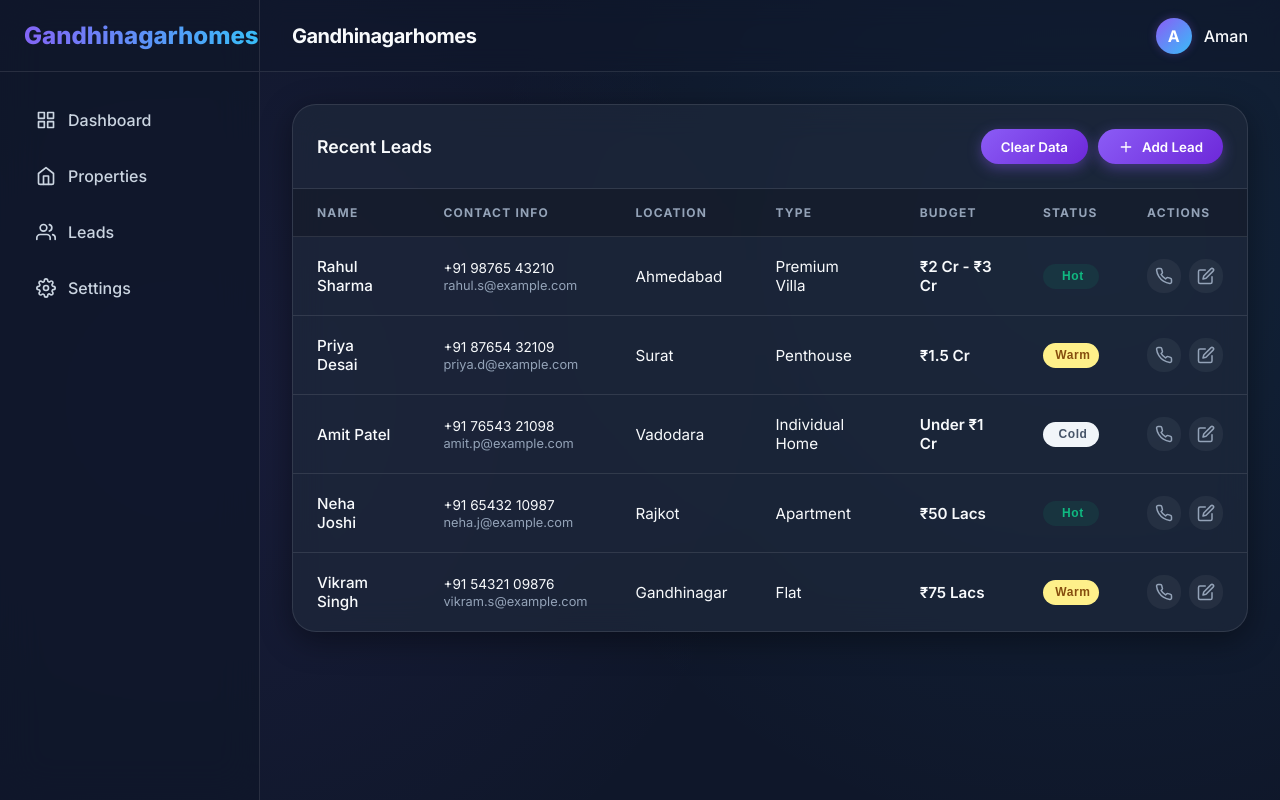
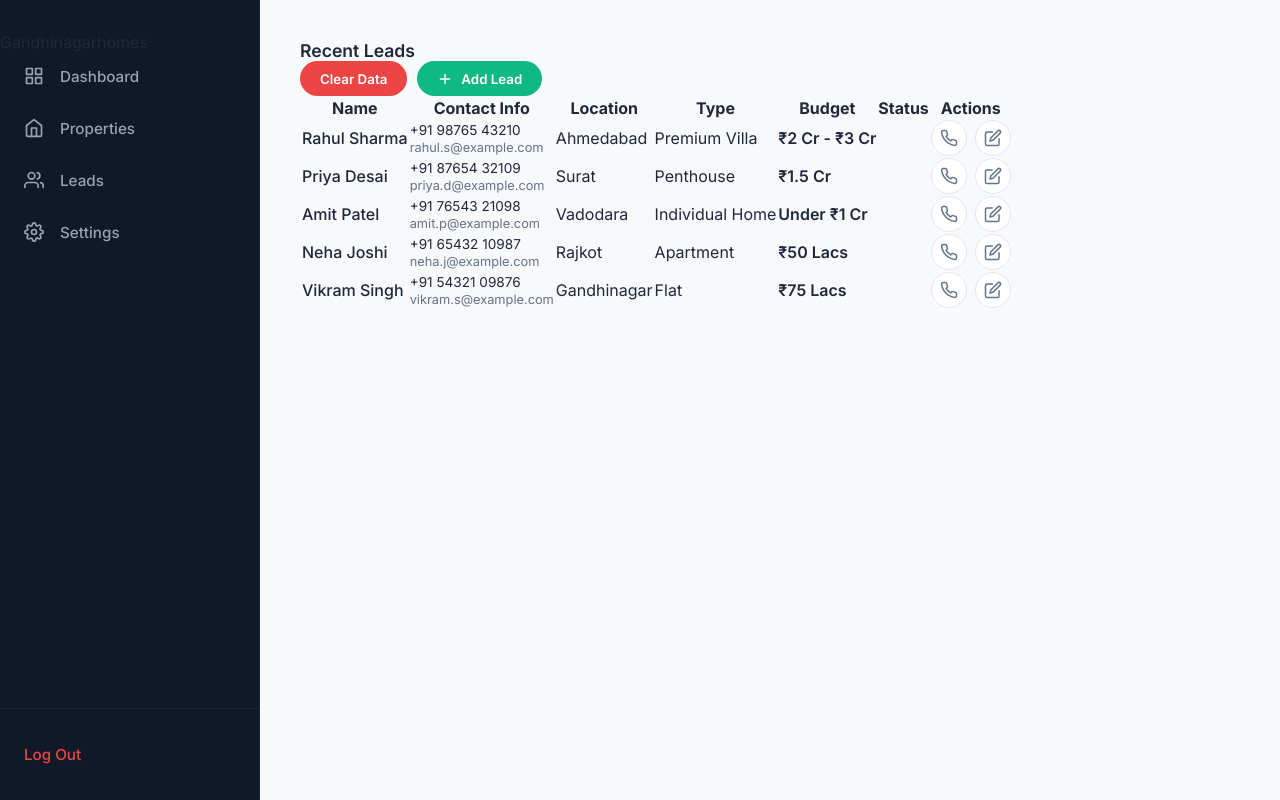
Before and after one commit to amanxridex/realcrm, a Next.js app: page /leads in a window 1280 px wide. Built offline with nearby package versions, Linux system fonts and the light colour scheme.

Commit message:
feat: Redesign UI to use flat modern look with green theme, sidebar layout and property grid

```diff
--- a/src/app/globals.css
+++ b/src/app/globals.css
@@ -1,40 +1,42 @@
 :root {
-  --background: #0f172a;
-  --foreground: #f8fafc;
-  --surface: rgba(30, 41, 59, 0.7);
-  --surface-solid: #1e293b;
+  --background: #f8f9fa;
+  --foreground: #1e293b;
+  --surface: #ffffff;
+  --surface-solid: #ffffff;
 
-  --primary-color: #8b5cf6;
-  --primary-hover: #7c3aed;
-  --primary-glow: rgba(139, 92, 246, 0.5);
+  --primary-color: #10b981;
+  --primary-hover: #059669;
+  --primary-light: #d1fae5;
 
-  --sidebar-bg: rgba(15, 23, 42, 0.8);
-  --sidebar-text: #cbd5e1;
-  --sidebar-hover: rgba(255, 255, 255, 0.1);
-  --sidebar-active: rgba(139, 92, 246, 0.15);
+  --sidebar-bg: #111827;
+  --sidebar-text: #9ca3af;
+  --sidebar-hover: #1f2937;
+  --sidebar-active: #ffffff;
 
-  --border: rgba(255, 255, 255, 0.1);
-  --border-focus: rgba(139, 92, 246, 0.5);
+  --border: #e2e8f0;
+  --border-focus: #10b981;
 
-  --text-muted: #94a3b8;
+  --text-muted: #64748b;
+  --text-dark: #0f172a;
   --danger: #ef4444;
-  --danger-bg: rgba(239, 68, 68, 0.1);
+  --danger-bg: #fee2e2;
   --success: #10b981;
-  --success-bg: rgba(16, 185, 129, 0.1);
+  --success-bg: #d1fae5;
 
   --font-sans: 'Inter', -apple-system, BlinkMacSystemFont, "Segoe UI", Roboto, "Helvetica Neue", Arial, sans-serif;
 
   --sidebar-width: 260px;
-  --header-height: 72px;
 
-  --shadow-glow: 0 0 20px var(--primary-glow);
-  --shadow-panel: 0 8px 32px rgba(0, 0, 0, 0.4);
+  --shadow-sm: 0 1px 2px 0 rgba(0, 0, 0, 0.05);
+  --shadow-md: 0 4px 6px -1px rgba(0, 0, 0, 0.1);
+  --shadow-lg: 0 10px 15px -3px rgba(0, 0, 0, 0.1);
+
   --radius-sm: 8px;
-  --radius-md: 16px;
-  --radius-lg: 24px;
+  --radius-md: 12px;
+  --radius-lg: 20px;
   --radius-pill: 9999px;
 
-  --transition-smooth: all 0.3s cubic-bezier(0.4, 0, 0.2, 1);
+  --transition-smooth: all 0.2s ease-in-out;
 }
 
 /* Base */
@@ -42,9 +44,6 @@
 html, body { height: 100vh; overflow: hidden; }
 body {
   background-color: var(--background);
-  background-image:
-    radial-gradient(circle at 15% 50%, rgba(139, 92, 246, 0.08) 0%, transparent 50%),
-    radial-gradient(circle at 85% 30%, rgba(56, 189, 248, 0.08) 0%, transparent 50%);
   color: var(--foreground);
   font-family: var(--font-sans);
   -webkit-font-smoothing: antialiased;
@@ -59,126 +58,222 @@ button { font-family: inherit; cursor: pointer; border: none; background: none;
 .sidebar {
   width: var(--sidebar-width);
   background-color: var(--sidebar-bg);
-  backdrop-filter: blur(20px);
-  -webkit-backdrop-filter: blur(20px);
-  border-right: 1px solid var(--border);
-  color: var(--sidebar-text);
+  border-right: 1px solid rgba(255, 255, 255, 0.05);
   display: flex;
   flex-direction: column;
   z-index: 10;
+  padding-top: 2rem;
 }
-.sidebar-header {
-  height: var(--header-height);
+.sidebar-profile {
+  display: flex;
+  flex-direction: column;
+  align-items: center;
+  padding: 0 1.5rem 2rem 1.5rem;
+  border-bottom: 1px solid rgba(255, 255, 255, 0.05);
+  margin-bottom: 1.5rem;
+}
+.avatar-large {
+  width: 80px; height: 80px; border-radius: 50%;
+  background-color: #374151;
+  display: flex; align-items: center; justify-content: center;
+  font-size: 2rem; font-weight: 700; color: white;
+  margin-bottom: 1rem;
+  overflow: hidden;
+  border: 2px solid rgba(255,255,255,0.1);
+}
+.avatar-large img {
+  width: 100%; height: 100%; object-fit: cover;
+}
+.profile-name { color: white; font-weight: 700; font-size: 1.1rem; margin-bottom: 0.25rem; }
+.profile-role { color: var(--sidebar-text); font-size: 0.8rem; }
+
+.nav-links { padding: 0; display: flex; flex-direction: column; gap: 0.25rem; flex: 1; }
+.nav-item {
+  padding: 0.875rem 1.5rem;
   display: flex;
   align-items: center;
-  padding: 0 1.5rem;
-  font-size: 1.5rem;
-  font-weight: 800;
-  background: linear-gradient(to right, #8b5cf6, #38bdf8);
-  -webkit-background-clip: text;
-  -webkit-text-fill-color: transparent;
-  border-bottom: 1px solid var(--border);
-}
-.nav-links { padding: 1.5rem 1rem; display: flex; flex-direction: column; gap: 0.5rem; }
-.nav-item {
-  padding: 0.875rem 1.25rem;
-  display: flex;
-  align-items: center;
-  gap: 12px;
+  gap: 16px;
   font-weight: 500;
+  font-size: 0.95rem;
   color: var(--sidebar-text);
-  border-radius: var(--radius-md);
   transition: var(--transition-smooth);
+  position: relative;
 }
 .nav-item:hover {
   background-color: var(--sidebar-hover);
-  color: var(--foreground);
+  color: white;
 }
 .nav-item.active, .nav-item:focus {
-  background-color: var(--sidebar-active);
-  color: var(--primary-color);
-  box-shadow: inset 2px 0 0 var(--primary-color);
+  color: var(--sidebar-active);
+  background-color: rgba(255, 255, 255, 0.02);
 }
-.nav-item svg { transition: transform 0.2s ease; }
-.nav-item:hover svg { transform: scale(1.1); }
+.nav-item.active::after {
+  content: '';
+  position: absolute;
+  right: 0;
+  top: 50%;
+  transform: translateY(-50%);
+  height: 60%;
+  width: 3px;
+  background-color: var(--primary-color);
+  border-radius: 4px 0 0 4px;
+}
+.nav-bottom {
+  margin-top: auto;
+  padding: 1.5rem;
+  border-top: 1px solid rgba(255,255,255,0.05);
+}
+.nav-bottom-link {
+  display: flex; align-items: center; gap: 16px;
+  color: var(--sidebar-text); padding: 0.75rem 0; font-weight: 500; font-size: 0.95rem;
+}
+.nav-bottom-link.danger { color: var(--danger); }
 
 /* Main Wrapper */
-.main-wrapper { flex: 1; display: flex; flex-direction: column; overflow: hidden; position: relative; }
-
-/* Header */
-.top-header {
-  height: var(--header-height);
-  background: rgba(15, 23, 42, 0.5);
-  backdrop-filter: blur(12px);
-  -webkit-backdrop-filter: blur(12px);
-  border-bottom: 1px solid var(--border);
+.main-wrapper {
+  flex: 1;
   display: flex;
-  align-items: center;
-  justify-content: space-between;
-  padding: 0 2rem;
-  z-index: 5;
-}
-.header-title { font-size: 1.25rem; font-weight: 700; letter-spacing: -0.025em; }
-.user-profile { display: flex; align-items: center; gap: 12px; font-weight: 500; }
-.avatar {
-  width: 36px; height: 36px; border-radius: 50%;
-  background: linear-gradient(135deg, var(--primary-color), #38bdf8);
-  color: white; display: flex; align-items: center; justify-content: center; font-weight: bold;
-  box-shadow: 0 0 10px rgba(139, 92, 246, 0.3);
+  flex-direction: column;
+  overflow-y: auto;
+  background-color: var(--background);
+  padding: 2.5rem;
 }
 
-/* Content Area */
-.main-content {
-  flex: 1;
-  overflow-y: auto;
-  padding: 2rem;
+/* Top Navigation Tabs (Buy/Sell/Rent) */
+.top-tabs {
+  display: flex;
+  gap: 2rem;
+  border-bottom: 1px solid var(--border);
+  margin-bottom: 2rem;
+}
+.tab-item {
+  padding: 0 0.5rem 1rem 0.5rem;
+  font-weight: 600;
+  color: var(--text-muted);
+  position: relative;
+  transition: var(--transition-smooth);
+}
+.tab-item.active {
+  color: var(--primary-color);
+}
+.tab-item.active::after {
+  content: '';
+  position: absolute;
+  bottom: -1px;
+  left: 0;
+  width: 100%;
+  height: 3px;
+  background-color: var(--primary-color);
+  border-radius: 3px 3px 0 0;
 }
 
-/* Cards & Containers */
-.card {
-  background-color: var(--surface);
-  backdrop-filter: blur(16px);
-  -webkit-backdrop-filter: blur(16px);
-  border-radius: var(--radius-lg);
-  border: 1px solid var(--border);
-  box-shadow: var(--shadow-panel);
-  overflow: hidden;
-}
-.card-header {
-  padding: 1.5rem;
-  border-bottom: 1px solid var(--border);
+/* Header actions & Results */
+.page-header {
   display: flex;
   justify-content: space-between;
   align-items: center;
+  margin-bottom: 1.5rem;
+}
+.results-count { font-size: 1.25rem; font-weight: 700; color: var(--text-dark); }
+.results-location { font-weight: 500; color: var(--text-muted); font-size: 0.9rem; margin-left: 0.5rem; }
+
+/* Filter Pill Bar */
+.filter-bar {
+  display: flex;
+  gap: 1rem;
+  margin-bottom: 2rem;
+  flex-wrap: wrap;
+}
+.filter-pill {
+  display: flex;
+  align-items: center;
+  background-color: var(--surface);
+  border: 1px solid var(--border);
+  border-radius: var(--radius-pill);
+  padding: 0.6rem 1.25rem;
+  font-size: 0.85rem;
+  font-weight: 500;
+  color: var(--text-muted);
+  gap: 8px;
+  box-shadow: var(--shadow-sm);
+  transition: var(--transition-smooth);
+}
+.filter-pill.active {
+  background-color: var(--primary-color);
+  color: white;
+  border-color: var(--primary-color);
+}
+.filter-pill input {
+  border: none;
+  background: transparent;
+  outline: none;
+  font-size: 0.85rem;
+  color: inherit;
+  width: 100%;
+}
+.filter-pill select {
+  border: none;
+  background: transparent;
+  outline: none;
+  font-size: 0.85rem;
+  color: inherit;
+  appearance: none;
+  cursor: pointer;
 }
 
-/* Table overrides for desktop */
-.table-wrapper { width: 100%; overflow-x: auto; }
-table { width: 100%; border-collapse: separate; border-spacing: 0; }
-th {
-  background-color: rgba(0, 0, 0, 0.2);
-  padding: 1rem 1.5rem;
-  text-align: left;
-  font-size: 0.75rem;
+/* Property Grid */
+.property-grid {
+  display: grid;
+  grid-template-columns: repeat(auto-fill, minmax(280px, 1fr));
+  gap: 1.5rem;
+}
+
+.property-card {
+  background-color: var(--surface);
+  border-radius: var(--radius-lg);
+  box-shadow: var(--shadow-sm);
+  overflow: hidden;
+  transition: var(--transition-smooth);
+  border: 1px solid var(--border);
+  position: relative;
+}
+.property-card:hover {
+  transform: translateY(-4px);
+  box-shadow: var(--shadow-md);
+}
+.property-image {
+  width: 100%;
+  height: 200px;
+  object-fit: cover;
+}
+.property-content {
+  padding: 1.25rem;
+}
+.property-title {
+  font-size: 1.1rem;
   font-weight: 700;
+  color: var(--text-dark);
+  margin-bottom: 0.5rem;
+  white-space: nowrap; overflow: hidden; text-overflow: ellipsis;
+}
+.property-price {
+  font-size: 1rem;
+  font-weight: 700;
+  color: var(--primary-color);
+  margin-bottom: 0.75rem;
+}
+.property-location {
+  display: flex;
+  align-items: center;
+  gap: 6px;
   color: var(--text-muted);
-  text-transform: uppercase;
-  letter-spacing: 0.1em;
-  border-bottom: 1px solid var(--border);
+  font-size: 0.85rem;
+  font-weight: 500;
 }
-td {
-  padding: 1.25rem 1.5rem;
-  border-bottom: 1px solid var(--border);
-  font-size: 0.95rem;
-  vertical-align: middle;
-  transition: background-color 0.2s ease;
-}
-tr:last-child td { border-bottom: none; }
-tr:hover td { background-color: rgba(255, 255, 255, 0.03); }
 
 /* Buttons */
 .btn-primary {
-  background: linear-gradient(135deg, var(--primary-color), #6d28d9);
+  background-color: var(--primary-color);
   color: white;
   padding: 0.6rem 1.25rem;
   border-radius: var(--radius-pill);
@@ -186,159 +281,75 @@ tr:hover td { background-color: rgba(255, 255, 255, 0.03); }
   display: inline-flex;
   align-items: center;
   gap: 8px;
-  box-shadow: 0 4px 14px rgba(139, 92, 246, 0.4);
   transition: var(--transition-smooth);
 }
-.btn-primary:hover {
-  transform: translateY(-2px);
-  box-shadow: 0 6px 20px rgba(139, 92, 246, 0.6);
-}
-.btn-primary:active { transform: translateY(0); }
+.btn-primary:hover { background-color: var(--primary-hover); }
 
 .btn-icon {
-  background: rgba(255, 255, 255, 0.05);
+  background: var(--surface);
+  border: 1px solid var(--border);
   color: var(--text-muted);
   padding: 8px;
-  border-radius: var(--radius-md);
+  border-radius: 50%;
   transition: var(--transition-smooth);
   display: flex; align-items: center; justify-content: center;
+  cursor: pointer;
 }
 .btn-icon:hover {
-  background: rgba(255, 255, 255, 0.1);
-  color: var(--foreground);
-  transform: scale(1.05);
+  background: var(--primary-light);
+  color: var(--primary-color);
+  border-color: var(--primary-light);
 }
 
 /* Badges */
 .status-badge {
+  position: absolute;
+  top: 1rem; left: 1rem;
   padding: 0.35rem 0.75rem;
   border-radius: var(--radius-pill);
-  font-size: 0.75rem;
+  font-size: 0.7rem;
   font-weight: 700;
   letter-spacing: 0.05em;
-  background-color: rgba(56, 189, 248, 0.15);
-  color: #38bdf8;
-  border: 1px solid rgba(56, 189, 248, 0.3);
+  background-color: var(--surface);
+  color: var(--text-dark);
+  box-shadow: var(--shadow-sm);
 }
-.status-badge.sold {
-  background-color: var(--success-bg);
-  color: var(--success);
-  border-color: rgba(16, 185, 129, 0.3);
+
+/* Modals */
+.modal-overlay {
+  position: fixed; top: 0; left: 0; right: 0; bottom: 0;
+  background-color: rgba(15, 23, 42, 0.4);
+  display: flex; justify-content: center; align-items: center;
+  z-index: 1000;
+}
+.modal-content {
+  background-color: var(--surface);
+  width: 100%; max-width: 500px;
+  padding: 2rem;
+  border-radius: var(--radius-lg);
+  box-shadow: var(--shadow-lg);
+  max-height: 90vh; overflow-y: auto;
 }
 
 /* Forms & Inputs */
-input, select, textarea {
-  background-color: rgba(0, 0, 0, 0.2);
+.form-group { margin-bottom: 1rem; }
+.form-group label { font-size: 0.85rem; font-weight: 600; color: var(--text-dark); margin-bottom: 0.5rem; display: block; }
+.form-group input, .form-group select, .form-group textarea {
+  width: 100%;
+  background-color: var(--background);
   color: var(--foreground);
   border: 1px solid var(--border);
+  border-radius: var(--radius-md);
+  padding: 0.75rem;
   transition: var(--transition-smooth);
 }
-input:focus, select:focus, textarea:focus {
-  outline: none;
-  border-color: var(--border-focus);
-  box-shadow: 0 0 0 3px rgba(139, 92, 246, 0.2);
+.form-group input:focus, .form-group select:focus, .form-group textarea:focus {
+  outline: none; border-color: var(--primary-color); box-shadow: 0 0 0 3px var(--primary-light);
 }
-label { font-size: 0.85rem; font-weight: 600; color: var(--text-muted); margin-bottom: 0.25rem; display: block; }
-
-/* Bottom Nav (Mobile) - Floating Pill */
-.bottom-nav {
-  display: none;
-  position: fixed;
-  bottom: 24px;
-  left: 50%;
-  transform: translateX(-50%);
-  width: calc(100% - 48px);
-  max-width: 400px;
-  height: 72px;
-  background-color: var(--surface);
-  backdrop-filter: blur(24px);
-  -webkit-backdrop-filter: blur(24px);
-  border: 1px solid var(--border);
-  border-radius: var(--radius-pill);
-  box-shadow: 0 10px 40px rgba(0, 0, 0, 0.5);
-  z-index: 50;
-  justify-content: space-evenly;
-  align-items: center;
-  padding: 0 8px;
-}
-.bottom-nav-item {
-  display: flex;
-  flex-direction: column;
-  align-items: center;
-  justify-content: center;
-  gap: 4px;
-  color: var(--text-muted);
-  flex: 1;
-  height: 100%;
-  border-radius: var(--radius-pill);
-  transition: var(--transition-smooth);
-  position: relative;
-}
-.bottom-nav-item svg { width: 22px; height: 22px; transition: transform 0.2s ease; }
-.bottom-nav-item span {
-  font-size: 0.7rem; font-weight: 600; opacity: 0; transform: translateY(10px); transition: all 0.3s ease; position: absolute; bottom: 8px;
-}
-.bottom-nav-item:hover svg { transform: translateY(-8px); color: var(--foreground); }
-.bottom-nav-item.active { color: var(--primary-color); }
-.bottom-nav-item.active svg { transform: translateY(-8px); filter: drop-shadow(0 0 8px var(--primary-glow)); }
-.bottom-nav-item:hover span, .bottom-nav-item.active span { opacity: 1; transform: translateY(0); }
 
 /* Mobile Overrides */
 @media (max-width: 768px) {
   .sidebar { display: none; }
-  .bottom-nav { display: flex; }
-
-  .main-wrapper { padding-bottom: 120px; }
-  .top-header { padding: 0 1.25rem; }
-  .main-content { padding: 1.25rem; }
-
-  .user-name { display: none; }
-
-  .card-header {
-    flex-direction: column; align-items: flex-start; gap: 1rem;
-  }
-
-  /* Transform table to cards for mobile */
-  table, thead, tbody, th, td, tr { display: block; }
-  thead tr { position: absolute; top: -9999px; left: -9999px; }
-  tr {
-    margin-bottom: 1rem;
-    border-radius: var(--radius-md);
-    background: rgba(0,0,0,0.15);
-    border: 1px solid var(--border);
-    padding: 1rem;
-  }
-  td {
-    border: none;
-    padding: 0.5rem 0;
-    position: relative;
-    padding-left: 45%;
-    text-align: right;
-    display: flex;
-    justify-content: flex-end;
-    align-items: center;
-    gap: 8px;
-  }
-  td::before {
-    content: attr(data-label);
-    position: absolute;
-    left: 0;
-    width: 40%;
-    padding-right: 10px;
-    white-space: nowrap;
-    text-align: left;
-    font-weight: 600;
-    color: var(--text-muted);
-    font-size: 0.8rem;
-    text-transform: uppercase;
-  }
-
-  /* Filter Container adjustments */
-  .filters-container {
-    display: grid;
-    grid-template-columns: 1fr 1fr;
-    gap: 0.75rem;
-    width: 100%;
-    margin-bottom: 1rem;
-  }
+  .main-wrapper { padding: 1.5rem; }
+  .top-tabs { gap: 1rem; overflow-x: auto; white-space: nowrap; }
 }
--- a/src/app/layout.tsx
+++ b/src/app/layout.tsx
@@ -45,40 +45,17 @@ export default function RootLayout({
                 Settings
               </Link>
             </nav>
+            <div className="nav-bottom">
+              <Link href="/logout" className="nav-bottom-link danger">
+                Log Out
+              </Link>
+            </div>
           </aside>
 
           <div className="main-wrapper">
-            <header className="top-header">
-              <div className="header-title">Gandhinagarhomes</div>
-              <div className="user-profile">
-                <div className="avatar">A</div>
-                <span className="user-name">Aman</span>
-              </div>
-            </header>
-
             <main className="main-content">
               {children}
             </main>
-
-            {/* Mobile Bottom Navigation */}
-            <nav className="bottom-nav">
-              <Link href="/dashboard" className="bottom-nav-item">
-                <svg width="24" height="24" viewBox="0 0 24 24" fill="none" stroke="currentColor" strokeWidth="2" strokeLinecap="round" strokeLinejoin="round"><rect x="3" y="3" width="7" height="7"></rect><rect x="14" y="3" width="7" height="7"></rect><rect x="14" y="14" width="7" height="7"></rect><rect x="3" y="14" width="7" height="7"></rect></svg>
-                <span>Dashboard</span>
-              </Link>
-              <Link href="/" className="bottom-nav-item">
-                <svg width="24" height="24" viewBox="0 0 24 24" fill="none" stroke="currentColor" strokeWidth="2" strokeLinecap="round" strokeLinejoin="round"><path d="M3 9l9-7 9 7v11a2 2 0 0 1-2 2H5a2 2 0 0 1-2-2z"></path><polyline points="9 22 9 12 15 12 15 22"></polyline></svg>
-                <span>Properties</span>
-              </Link>
-              <Link href="/leads" className="bottom-nav-item">
-                <svg width="24" height="24" viewBox="0 0 24 24" fill="none" stroke="currentColor" strokeWidth="2" strokeLinecap="round" strokeLinejoin="round"><path d="M17 21v-2a4 4 0 0 0-4-4H5a4 4 0 0 0-4 4v2"></path><circle cx="9" cy="7" r="4"></circle><path d="M23 21v-2a4 4 0 0 0-3-3.87"></path><path d="M16 3.13a4 4 0 0 1 0 7.75"></path></svg>
-                <span>Leads</span>
-              </Link>
-              <Link href="/settings" className="bottom-nav-item">
-                <svg width="24" height="24" viewBox="0 0 24 24" fill="none" stroke="currentColor" strokeWidth="2" strokeLinecap="round" strokeLinejoin="round"><circle cx="12" cy="12" r="3"></circle><path d="M19.4 15a1.65 1.65 0 0 0 .33 1.82l.06.06a2 2 0 0 1 0 2.83 2 2 0 0 1-2.83 0l-.06-.06a1.65 1.65 0 0 0-1.82-.33 1.65 1.65 0 0 0-1 1.51V21a2 2 0 0 1-2 2 2 2 0 0 1-2-2v-.09A1.65 1.65 0 0 0 9 19.4a1.65 1.65 0 0 0-1.82.33l-.06.06a2 2 0 0 1-2.83 0 2 2 0 0 1 0-2.83l.06-.06a1.65 1.65 0 0 0 .33-1.82 1.65 1.65 0 0 0-1.51-1H3a2 2 0 0 1-2-2 2 2 0 0 1 2-2h.09A1.65 1.65 0 0 0 4.6 9a1.65 1.65 0 0 0-.33-1.82l-.06-.06a2 2 0 0 1 0-2.83 2 2 0 0 1 2.83 0l.06.06a1.65 1.65 0 0 0 1.82.33H9a1.65 1.65 0 0 0 1-1.51V3a2 2 0 0 1 2-2 2 2 0 0 1 2 2v.09a1.65 1.65 0 0 0 1 1.51 1.65 1.65 0 0 0 1.82-.33l.06-.06a2 2 0 0 1 2.83 0 2 2 0 0 1 0 2.83l-.06.06a1.65 1.65 0 0 0-.33 1.82V9a1.65 1.65 0 0 0 1.51 1H21a2 2 0 0 1 2 2 2 2 0 0 1-2 2h-.09a1.65 1.65 0 0 0-1.51 1z"></path></svg>
-                <span>Settings</span>
-              </Link>
-            </nav>
           </div>
         </div>
       </body>
```
Also changed, not shown: src/app/page.tsx (+59 -107 lines).
